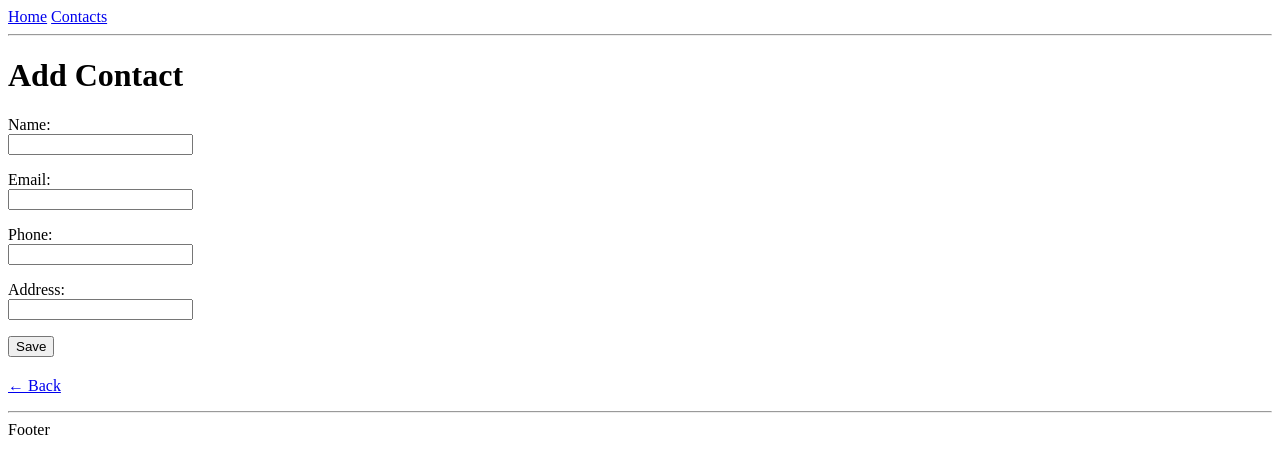
After one commit to mohammadreza829/contactbook, a Django app: page /create/ in a window 1280 px wide. The commit adds this page. Shown: the top 474 px of the page. Run offline with Django 5.2, Linux system fonts and the light colour scheme; the visitor is signed in with stand-in values (Sample User, id 1).

Commit message:
create form for add contact

```diff
--- /dev/null
+++ b/contacts/templates/forms/contact_form.html
@@ -0,0 +1,35 @@
+{% extends "parent/base.html" %}
+
+{% block content %}
+  <h1>Add Contact</h1>
+
+  <form method="post">
+    {% csrf_token %}
+
+    <p>
+      <label>Name:</label><br>
+      <input type="text" name="name" required>
+    </p>
+
+    <p>
+      <label>Email:</label><br>
+      <input type="email" name="email" required>
+    </p>
+
+    <p>
+      <label>Phone:</label><br>
+      <input type="text" name="phone" required>
+    </p>
+
+    <p>
+      <label>Address:</label><br>
+      <input type="text" name="address">
+    </p>
+
+    <button type="submit">Save</button>
+  </form>
+
+  <p style="margin-top: 20px;">
+    <a href="{% url 'contact_list' %}">← Back</a>
+  </p>
+{% endblock %}
--- a/contacts/urls.py
+++ b/contacts/urls.py
@@ -4,4 +4,6 @@ from . import views
 urlpatterns = [
     path('', views.contact_list, name='contact_list'),
     path('<int:id>/', views.contact_detail, name='contact_detail'),
+    path('create/', views.contact_create, name='contact_create'),
+
 ]
--- a/contacts/views.py
+++ b/contacts/views.py
@@ -1,12 +1,14 @@
 from django.http import HttpResponse
 from django.shortcuts import render, get_object_or_404
 from django.contrib.auth.decorators import login_required
+from django.shortcuts import render, redirect
 from .models import Contact
 
 
 # Create your views here.
 def index(request):
     return HttpResponse("Hello, world. You're at the contacts index.")
+
 
 
 @login_required
@@ -19,3 +21,28 @@ def contact_list(request):
 def contact_detail(request, id):
     contact = get_object_or_404(Contact, id=id, user=request.user)
     return render(request, "contacts/contact_detail.html", {"contact": contact})
+
+
+@login_required
+def contact_create(request):
+    if request.method == "POST":
+        # داده‌ها از فرم HTML میاد
+        name = request.POST.get("name")
+        email = request.POST.get("email")
+        phone = request.POST.get("phone")
+        address = request.POST.get("address")
+
+        # ساختن مخاطب در دیتابیس
+        contact = Contact.objects.create(
+            user=request.user,
+            name=name,
+            email=email,
+            phone=phone,
+            address=address if address else "unknown",
+        )
+
+        # بعد از ذخیره، برو به صفحه detail همان مخاطب
+        return redirect("contact_detail", id=contact.id)
+
+    # اگر GET بود، فقط فرم خالی را نشان بده
+    return render(request, "forms/contact_form.html")
```
Also changed, not shown: contacts/templates/contacts/contact_list.html (+12 -11 lines).
